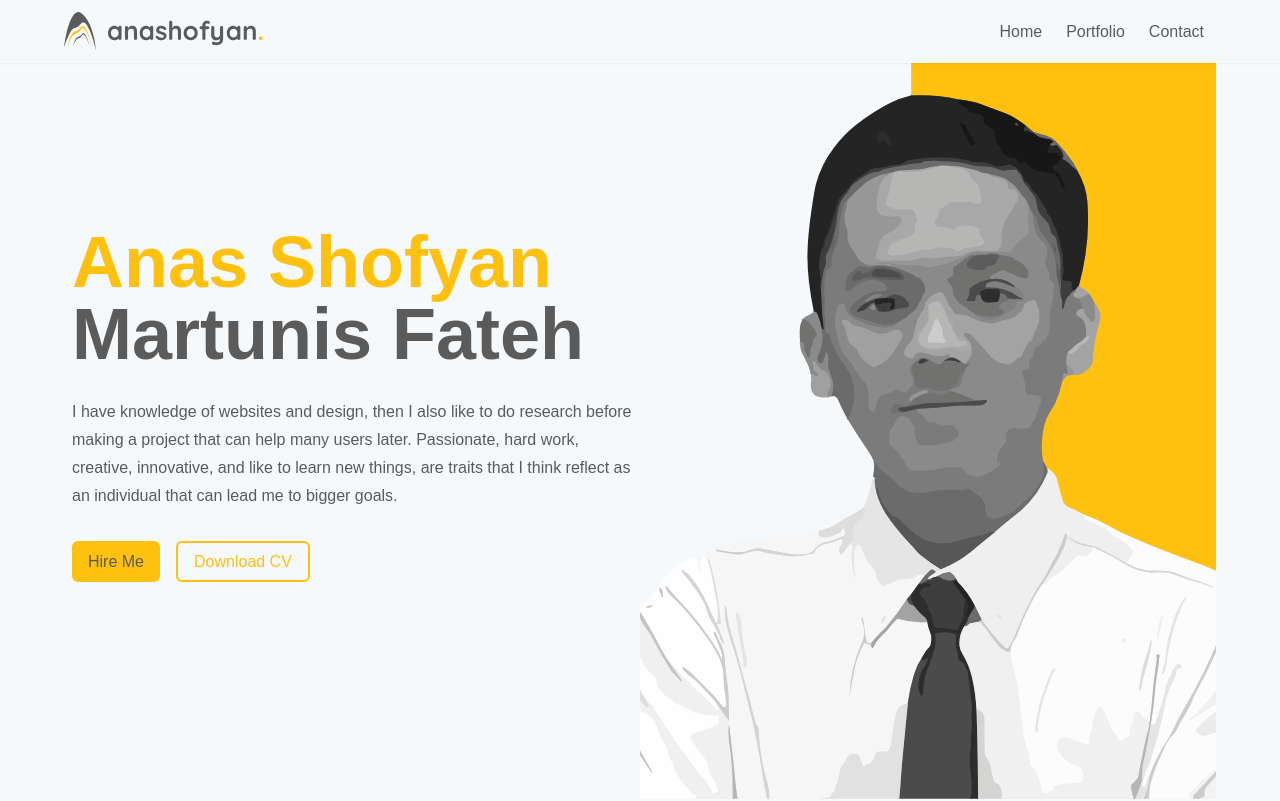
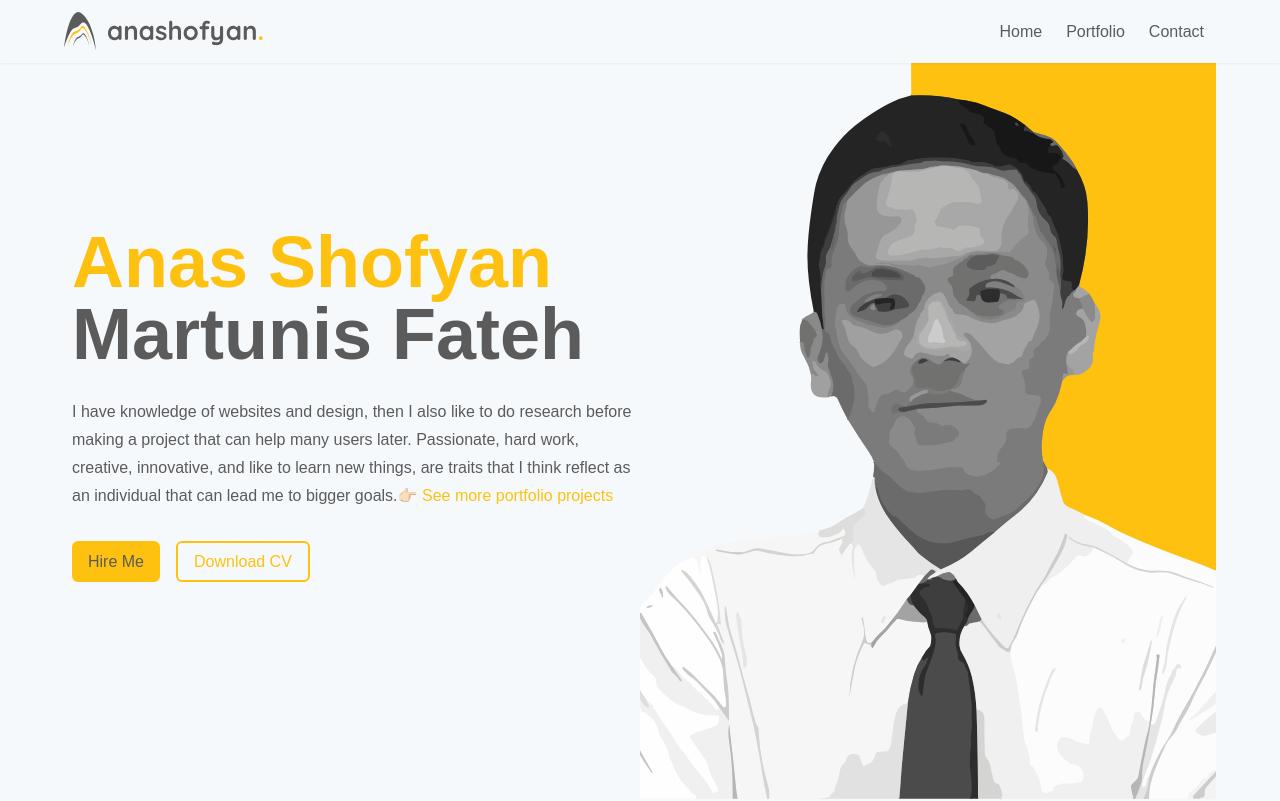
Before and after one commit to anasshofyan/my-portfolio-nextjs, a Next.js app: page / in a window 1280 px wide. Shown: the top 801 px of the page. Built offline with nearby package versions, Linux system fonts and the light colour scheme.

Commit message:
feat: add see more portfolio

```diff
--- a/src/components/Hero.tsx
+++ b/src/components/Hero.tsx
@@ -14,6 +14,17 @@ const Hero: React.FC = () => {
           Passionate, hard work, creative, innovative, and like to learn new
           things, are traits that I think reflect as an individual that can lead
           me to bigger goals.
+          <span
+          className="border-ansomarfa-yellow text-ansomarfa-yellow text-base hover:text-ansomarfa-dark"
+
+          >
+   <a
+          href="https://drive.google.com/drive/folders/1-ucuQNaCCyWP2PQ0B_3D_64k7PsrCqfj?usp=sharing"
+          target="_blank"
+        >
+          👉🏻 See more portfolio projects
+        </a>
+          </span>
         </p>
         <a
           href="mailto:anasxcode.dev@gmail.com?subject=I am interested in your skills"
```
